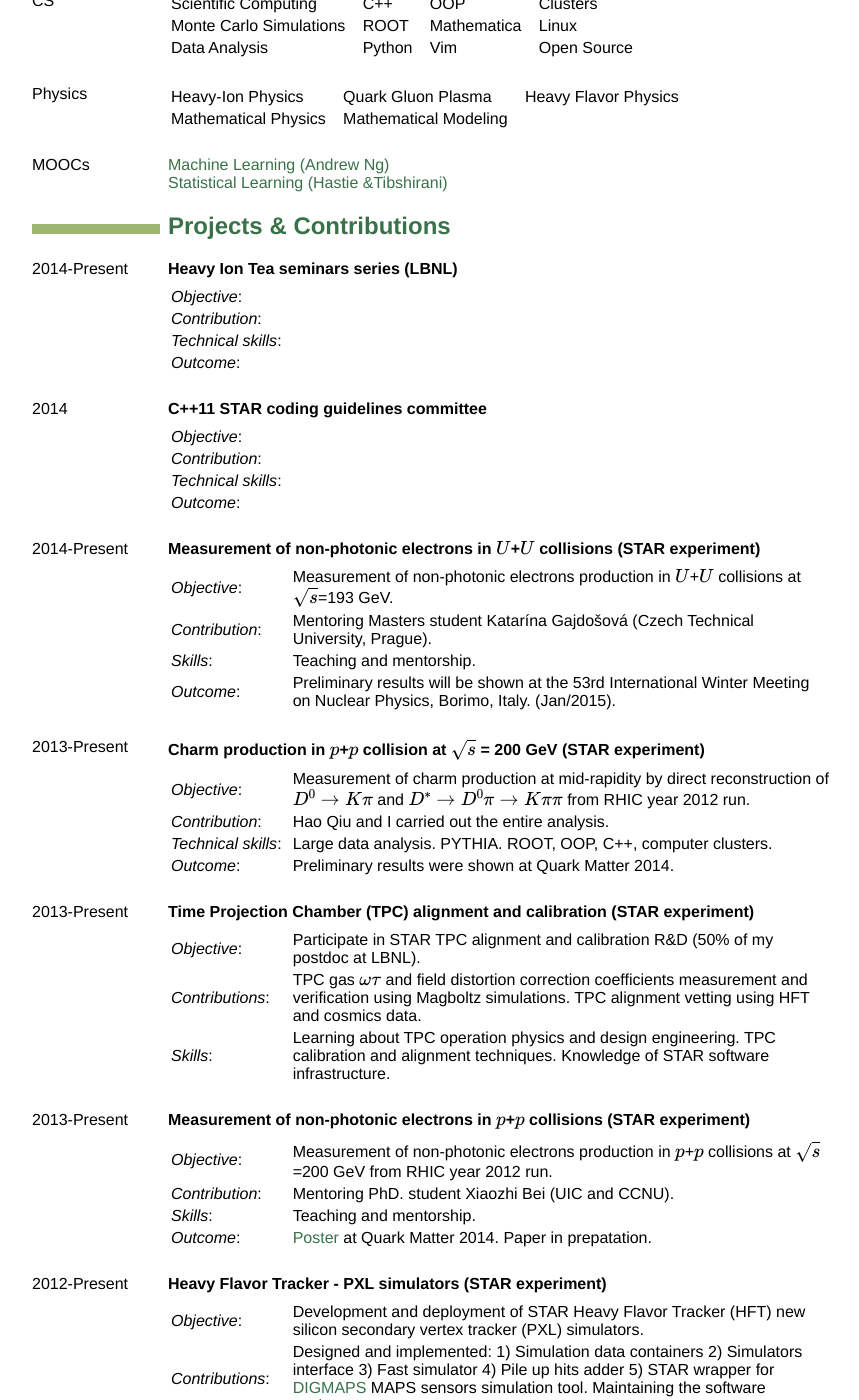
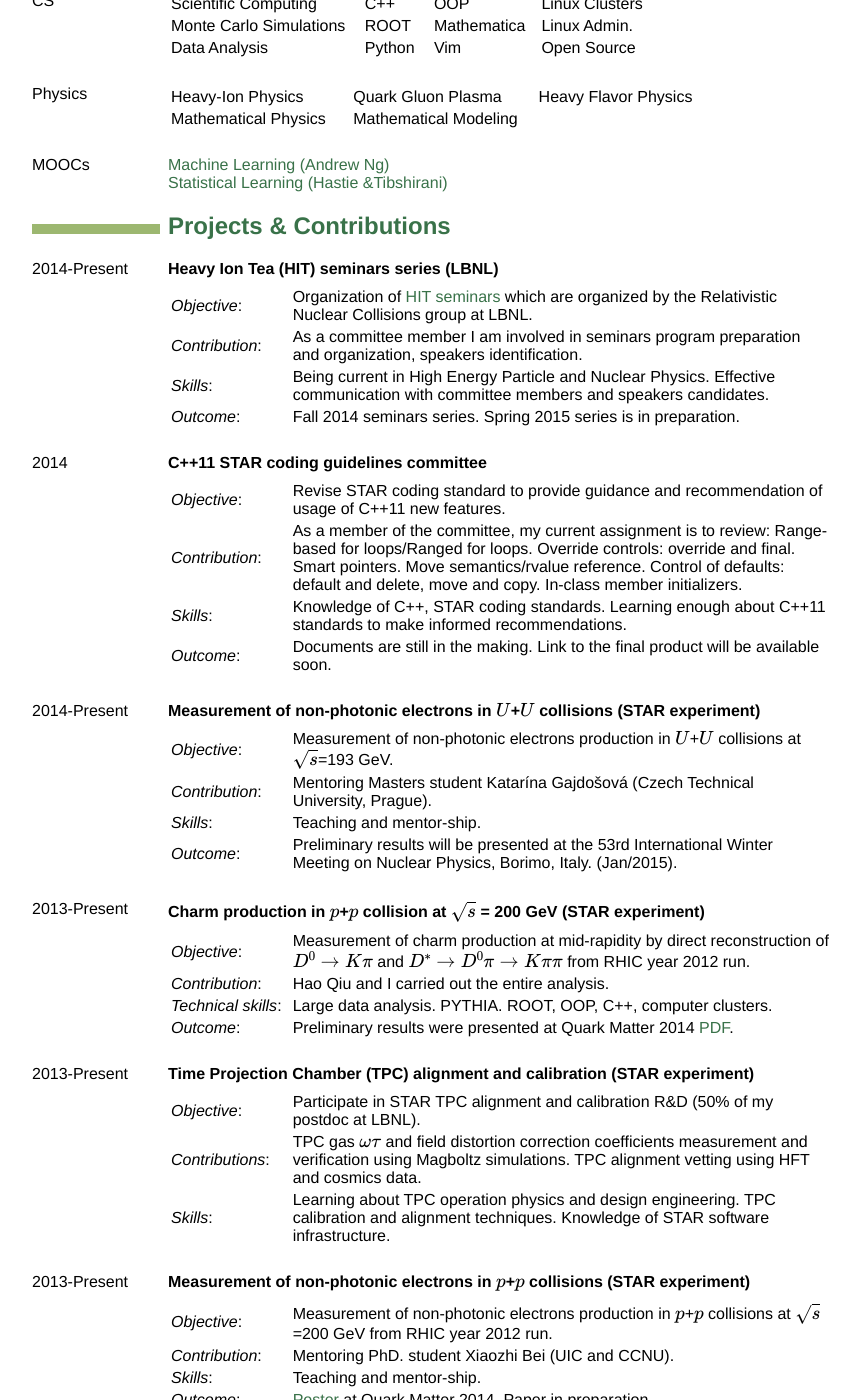
Before and after one commit to MustafaMustafa/MustafaMustafa.github.io, a Jekyll site: the page resume/cv.html, which Jekyll copies as it is, in a window 1280 px wide and 1400 px high, scrolled down 705 px. Shown: the whole window, without its empty margins (208-1067 px from the left). Built offline with Jekyll 4.4.1, drawn with Linux system fonts in a browser that asks for light colours; formulas are drawn with MathJax 3; some of the changed text lies outside the part shown.

Commit message:
update cv

```diff
--- a/resume/cv.html
+++ b/resume/cv.html
@@ -42,24 +42,28 @@ document.write('<a h'+'ref'+'="ma'+'ilto'+':'+e+'">'+e+'<\/'+'a'+'>');
 <dl>
 <dt>CS</dt>
 <dd><table>
+<col width="40%" />
+<col width="14%" />
+<col width="22%" />
+<col width="22%" />
 <tbody>
 <tr class="odd">
 <td align="left">Scientific Computing</td>
-<td align="left">   C++</td>
-<td align="left">   OOP</td>
-<td align="left">   Clusters</td>
+<td align="left">C++</td>
+<td align="left">OOP</td>
+<td align="left">Linux Clusters</td>
 </tr>
 <tr class="even">
 <td align="left">Monte Carlo Simulations</td>
-<td align="left">   ROOT</td>
-<td align="left">   Mathematica</td>
-<td align="left">   Linux</td>
+<td align="left">ROOT</td>
+<td align="left">Mathematica</td>
+<td align="left">Linux Admin.</td>
 </tr>
 <tr class="odd">
 <td align="left">Data Analysis</td>
-<td align="left">   Python</td>
-<td align="left">   Vim</td>
-<td align="left">   Open Source</td>
+<td align="left">Python</td>
+<td align="left">Vim</td>
+<td align="left">Open Source</td>
 </tr>
 </tbody>
 </table>
@@ -67,16 +71,19 @@ document.write('<a h'+'ref'+'="ma'+'ilto'+':'+e+'">'+e+'<\/'+'a'+'>');
 </dd>
 <dt>Physics</dt>
 <dd><table>
+<col width="34%" />
+<col width="34%" />
+<col width="30%" />
 <tbody>
 <tr class="odd">
 <td align="left">Heavy-Ion Physics</td>
-<td align="left">   Quark Gluon Plasma</td>
-<td align="left">   Heavy Flavor Physics</td>
+<td align="left">Quark Gluon Plasma</td>
+<td align="right">Heavy Flavor Physics</td>
 </tr>
 <tr class="even">
 <td align="left">Mathematical Physics</td>
-<td align="left">   Mathematical Modeling</td>
-<td align="left">   </td>
+<td align="left">Mathematical Modeling</td>
+<td align="right"></td>
 </tr>
 </tbody>
 </table>
@@ -89,26 +96,26 @@ document.write('<a h'+'ref'+'="ma'+'ilto'+':'+e+'">'+e+'<\/'+'a'+'>');
 <h2 id="projects-contributions">Projects &amp; Contributions</h2>
 <dl>
 <dt>2014-Present</dt>
-<dd><p><strong>Heavy Ion Tea seminars series (LBNL)</strong></p>
+<dd><p><strong>Heavy Ion Tea (HIT) seminars series (LBNL)</strong></p>
 <table>
 <col width="18%" />
 <col width="81%" />
 <tbody>
 <tr class="odd">
 <td align="left"><em>Objective</em>:</td>
-<td align="left"></td>
+<td align="left">Organization of <a href="https://sites.google.com/a/lbl.gov/relativistic-nuclear-collisions/home/rnc-current-events/hit-seminar">HIT seminars</a> which are organized by the Relativistic Nuclear Collisions group at LBNL.</td>
 </tr>
 <tr class="even">
 <td align="left"><em>Contribution</em>:</td>
-<td align="left"></td>
+<td align="left">As a committee member I am involved in seminars program preparation and organization, speakers identification.</td>
 </tr>
 <tr class="odd">
-<td align="left"><em>Technical skills</em>:</td>
-<td align="left"></td>
+<td align="left"><em>Skills</em>:</td>
+<td align="left">Being current in High Energy Particle and Nuclear Physics. Effective communication with committee members and speakers candidates.</td>
 </tr>
 <tr class="even">
 <td align="left"><em>Outcome</em>:</td>
-<td align="left"></td>
+<td align="left">Fall 2014 seminars series. Spring 2015 series is in preparation.</td>
 </tr>
 </tbody>
 </table>
@@ -122,19 +129,19 @@ document.write('<a h'+'ref'+'="ma'+'ilto'+':'+e+'">'+e+'<\/'+'a'+'>');
 <tbody>
 <tr class="odd">
 <td align="left"><em>Objective</em>:</td>
-<td align="left"></td>
+<td align="left">Revise STAR coding standard to provide guidance and recommendation of usage of C++11 new features.</td>
 </tr>
 <tr class="even">
 <td align="left"><em>Contribution</em>:</td>
-<td align="left"></td>
+<td align="left">As a member of the committee, my current assignment is to review: Range-based for loops/Ranged for loops. Override controls: override and final. Smart pointers. Move semantics/rvalue reference. Control of defaults: default and delete, move and copy. In-class member initializers.</td>
 </tr>
 <tr class="odd">
-<td align="left"><em>Technical skills</em>:</td>
-<td align="left"></td>
+<td align="left"><em>Skills</em>:</td>
+<td align="left">Knowledge of C++, STAR coding standards. Learning enough about C++11 standards to make informed recommendations.</td>
 </tr>
 <tr class="even">
 <td align="left"><em>Outcome</em>:</td>
-<td align="left"></td>
+<td align="left">Documents are still in the making. Link to the final product will be available soon.</td>
 </tr>
 </tbody>
 </table>
@@ -156,11 +163,11 @@ document.write('<a h'+'ref'+'="ma'+'ilto'+':'+e+'">'+e+'<\/'+'a'+'>');
 </tr>
 <tr class="odd">
 <td align="left"><em>Skills</em>:</td>
-<td align="left">Teaching and mentorship.</td>
+<td align="left">Teaching and mentor-ship.</td>
 </tr>
 <tr class="even">
 <td align="left"><em>Outcome</em>:</td>
-<td align="left">Preliminary results will be shown at the 53rd International Winter Meeting on Nuclear Physics, Borimo, Italy. (Jan/2015).</td>
+<td align="left">Preliminary results will be presented at the 53rd International Winter Meeting on Nuclear Physics, Borimo, Italy. (Jan/2015).</td>
 </tr>
 </tbody>
 </table>
@@ -186,7 +193,7 @@ document.write('<a h'+'ref'+'="ma'+'ilto'+':'+e+'">'+e+'<\/'+'a'+'>');
 </tr>
 <tr class="even">
 <td align="left"><em>Outcome</em>:</td>
-<td align="left">Preliminary results were shown at Quark Matter 2014.</td>
+<td align="left">Preliminary results were presented at Quark Matter 2014 <a href="https://indico.cern.ch/event/219436/session/17/contribution/436">PDF</a>.</td>
 </tr>
 </tbody>
 </table>
@@ -230,11 +237,11 @@ document.write('<a h'+'ref'+'="ma'+'ilto'+':'+e+'">'+e+'<\/'+'a'+'>');
 </tr>
 <tr class="odd">
 <td align="left"><em>Skills</em>:</td>
-<td align="left">Teaching and mentorship.</td>
+<td align="left">Teaching and mentor-ship.</td>
 </tr>
 <tr class="even">
 <td align="left"><em>Outcome</em>:</td>
-<td align="left"><a href="https://indico.cern.ch/event/219436/session/2/contribution/542">Poster</a> at Quark Matter 2014. Paper in prepatation.</td>
+<td align="left"><a href="https://indico.cern.ch/event/219436/session/2/contribution/542">Poster</a> at Quark Matter 2014. Paper in preparation.</td>
 </tr>
 </tbody>
 </table>
@@ -344,7 +351,7 @@ document.write('<a h'+'ref'+'="ma'+'ilto'+':'+e+'">'+e+'<\/'+'a'+'>');
 </tr>
 <tr class="odd">
 <td align="left"><em>Outcome</em>:</td>
-<td align="left">Identified and helped in solving several software bugs. Helped in restructring the embedding workflow and thus refactoring submission and production management scripts.</td>
+<td align="left">Identified and helped in solving several software bugs. Helped in restructuring the embedding work-flow and thus refactoring submission and production management scripts.</td>
 </tr>
 </tbody>
 </table>
@@ -362,10 +369,10 @@ document.write('<a h'+'ref'+'="ma'+'ilto'+':'+e+'">'+e+'<\/'+'a'+'>');
 </tr>
 <tr class="even">
 <td align="left"><em>Skills</em>:</td>
-<td align="left">Effective communication. Computaional resources manegement and planning. C++, scripting.</td>
+<td align="left">Effective communication. Computational resources management and planning. C++, scripting.</td>
 </tr>
 <tr class="odd">
-<td align="left"><em>Achivement Highlight</em>:</td>
+<td align="left"><em>Achievement Highlight</em>:</td>
 <td align="left">The embedding team and I finished more than 25 HF embedding requests (17m events) for Quark Matter 2012 within sixth months. This required 6500 CPU weeks and 30TB of disk space.</td>
 </tr>
 </tbody>
@@ -380,7 +387,7 @@ document.write('<a h'+'ref'+'="ma'+'ilto'+':'+e+'">'+e+'<\/'+'a'+'>');
 <tbody>
 <tr class="odd">
 <td align="left"><em>Objective</em>:</td>
-<td align="left">Study topological resconstruction of <span class="math">\(D^{*}\)</span> using STAR Heavy Flavor Tracker in full GEANT simulations.</td>
+<td align="left">Study topological reconstruction of <span class="math">\(D^{*}\)</span> using STAR Heavy Flavor Tracker in full GEANT simulations.</td>
 </tr>
 <tr class="even">
 <td align="left"><em>Contribution</em>:</td>
@@ -432,7 +439,7 @@ document.write('<a h'+'ref'+'="ma'+'ilto'+':'+e+'">'+e+'<\/'+'a'+'>');
 <tbody>
 <tr class="odd">
 <td align="left"><em>Objective</em>:</td>
-<td align="left">Constructing the first Linux Cluster in the University of Jordan for compuation physics research.</td>
+<td align="left">Constructing the first Linux Cluster in the University of Jordan for computation physics research.</td>
 </tr>
 <tr class="even">
 <td align="left"><em>Contribution</em>:</td>
```
Also changed, not shown: 1 other file.
